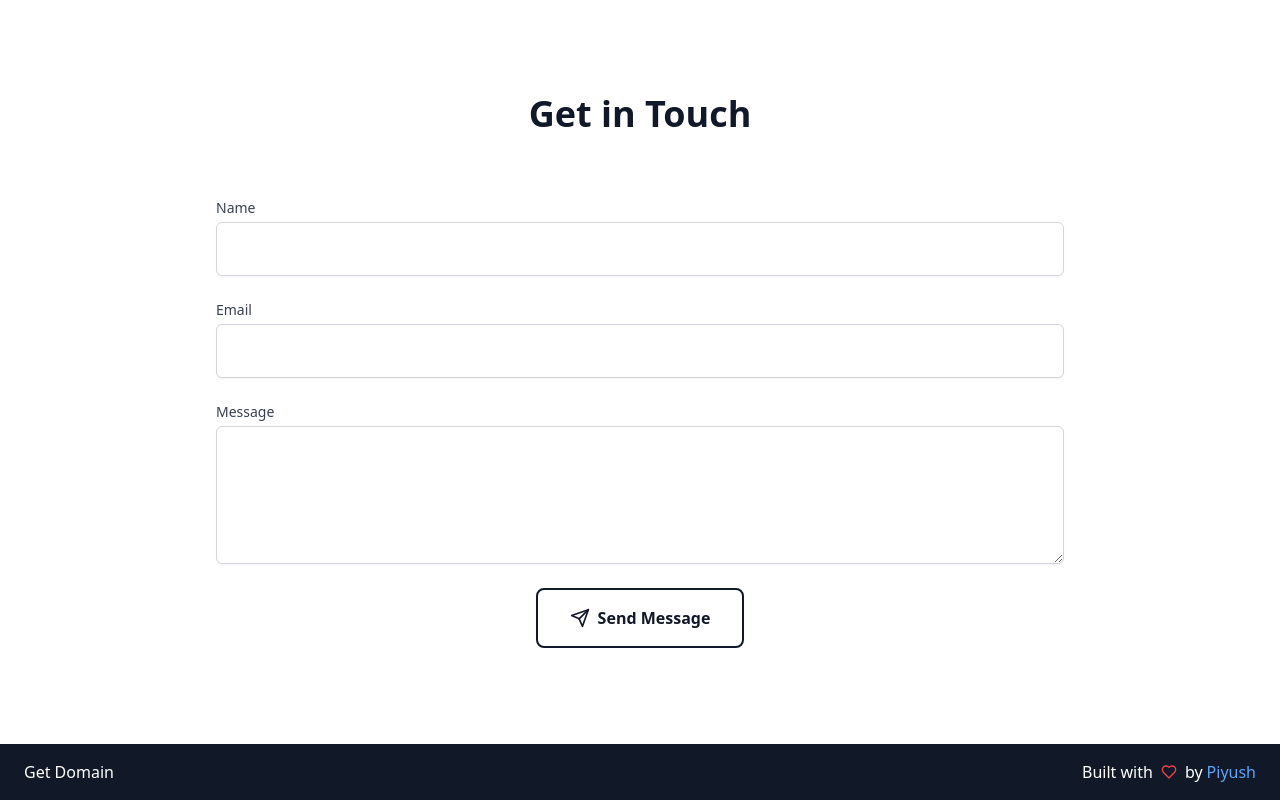
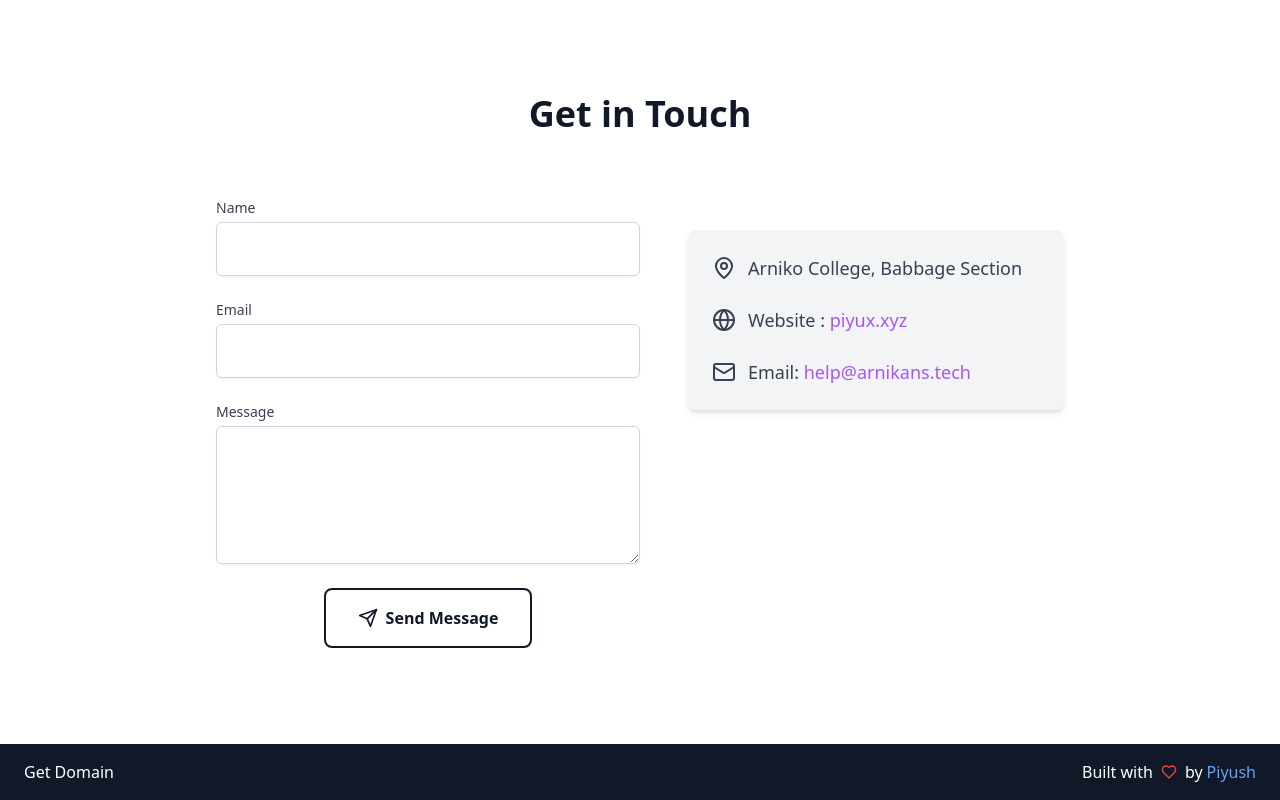
Before and after one commit to PiyuSX/Arnikans-Website, a React (Vite) app: page / in a window 1280 px wide. Shown: the part 2697-3497 px from the top of the page. Built offline with nearby package versions, Linux system fonts and the light colour scheme.

Commit message:
Ui update

```diff
--- a/package.json
+++ b/package.json
@@ -10,6 +10,7 @@
     "preview": "vite preview"
   },
   "dependencies": {
+    "emailjs-com": "^3.2.0",
     "lucide-react": "^0.344.0",
     "react": "^18.3.1",
     "react-dom": "^18.3.1",
--- a/src/components/Contact.tsx
+++ b/src/components/Contact.tsx
@@ -1,22 +1,44 @@
-import React, { useState } from 'react';
-import { Send } from 'lucide-react';
+import React, { useState, useEffect } from 'react';
+import { Send, CheckCircle, MapPin, Globe, Mail } from 'lucide-react';
+import emailjs from 'emailjs-com';
 
 export default function Contact() {
-  const [formData, setFormData] = useState({
-    name: '',
-    email: '',
-    message: ''
-  });
+  const [formData, setFormData] = useState({ name: '', email: '', message: '' });
+  const [isLoading, setIsLoading] = useState(false);
+  const [isSent, setIsSent] = useState(false);
+  const [error, setError] = useState('');
+
+  useEffect(() => {
+    emailjs.init('EzCfsrzsafCMk2IeU'); // Your public key
+  }, []);
 
   const handleSubmit = (e: React.FormEvent) => {
     e.preventDefault();
-    console.log('Form submitted:', formData);
+    setIsLoading(true);
+    setError('');
+    setIsSent(false);
+
+    emailjs
+      .send('service_iqkl7lh', 'template_p5u3pfb', formData, 'EzCfsrzsafCMk2IeU')
+      .then(() => {
+        console.log('Message sent');
+        setFormData({ name: '', email: '', message: '' }); // Reset form data
+        setIsLoading(false);
+        setIsSent(true);
+      })
+      .catch((error) => {
+        console.error('Error:', error);
+        setError('There was an error sending your message. Please try again later.');
+        setIsLoading(false);
+      });
   };
 
   return (
-    <div id='contact' className="py-24 bg-white">
+    <div id="contact" className="py-24 bg-white">
       <div className="container mx-auto px-6 max-w-4xl">
         <h2 className="text-4xl font-bold text-center text-gray-900 mb-16">Get in Touch</h2>
+        <div className="flex flex-col md:flex-row">
+          <div className="md:w-1/2">
             <form onSubmit={handleSubmit} className="space-y-6">
               <div>
                 <label htmlFor="name" className="block text-sm font-medium text-gray-700">
@@ -57,19 +79,50 @@ export default function Contact() {
                   required
                 />
               </div>
+              {error && <p className="text-red-500 text-center">{error}</p>}
               <div className="text-center">
                 <button
                   type="submit"
-              className="px-8 py-4 border-2 border-gray-900 text-gray-900 rounded-lg
-              hover:bg-gray-900 hover:text-white transition-colors font-semibold inline-flex items-center
-              focus:outline-none focus:ring-2 focus:ring-purple-500 focus:ring-opacity-50 active:bg-gray-800 focus:border-gray-900"
+                  className={`px-8 py-4 border-2 rounded-lg transition-colors font-semibold inline-flex items-center focus:outline-none focus:ring-2 focus:ring-purple-500 focus:ring-opacity-50 ${
+                    isSent ? 'border-green-500 text-green-500' : 'border-gray-900 text-gray-900 hover:bg-gray-900 hover:text-white active:bg-gray-800 focus:border-gray-900'
+                  }`}
+                  disabled={isLoading || isSent}
                 >
+                  {isLoading ? (
+                    <span>Sending...</span>
+                  ) : isSent ? (
+                    <>
+                      <CheckCircle className="w-5 h-5 mr-2" />
+                      Sent
+                    </>
+                  ) : (
+                    <>
                       <Send className="w-5 h-5 mr-2" />
                       Send Message
+                    </>
+                  )}
                 </button>
               </div>
             </form>
           </div>
+          <div className="md:w-1/2 md:pl-12 mt-12 md:mt-0 md:mt-8">
+            <div className="space-y-6 bg-gray-100 p-6 rounded-lg shadow-md">
+              <div className="flex items-center">
+                <MapPin className="w-6 h-6 text-gray-700 mr-3" />
+                <span className="text-lg text-gray-700">Arniko College, Babbage Section</span>
+              </div>
+              <div className="flex items-center">
+                <Globe className="w-6 h-6 text-gray-700 mr-3" />
+                <span className="text-lg text-gray-700">Website : <a href="https://piyux.xyz" className="text-purple-500 hover:underline">piyux.xyz</a></span>
+              </div>
+              <div className="flex items-center">
+                <Mail className="w-6 h-6 text-gray-700 mr-3" />
+                <span className="text-lg text-gray-700">Email: <a href="mailto:help@arnikans.tech" className="text-purple-500 hover:underline">help@arnikans.tech</a></span>
+              </div>
+            </div>
+          </div>
+        </div>
+      </div>
     </div>
   );
 }
```
Also changed, not shown: 1 other file (tests, documents, lock files or other folders). Lines whose indentation alone changed are shown as unchanged.
